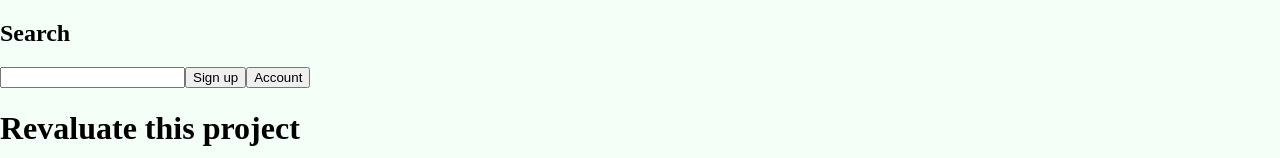
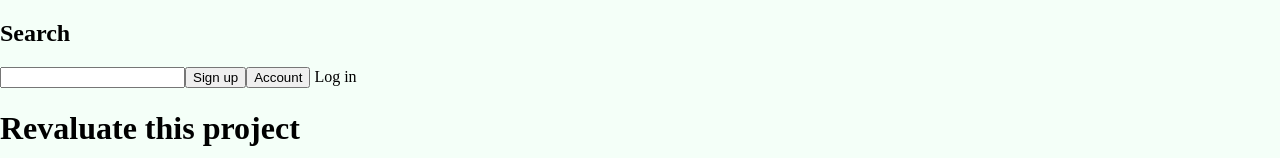
Before and after one commit to RicoMedi/fun-clips, a React (Create React App) app: page / in a window 1280 px wide. Shown: the part 180-338 px from the top of the page. Built offline with nearby package versions, Linux system fonts and the light colour scheme; a web font is replaced by a local one.

Commit message:
more ui updates

```diff
--- a/src/home/HomePage.js
+++ b/src/home/HomePage.js
@@ -8,6 +8,7 @@ export const HomePage = () => {
       <input type="text"></input>
     <button>Sign up</button>
    <button> Account </button>
+   <buton> Log in</buton>
     <h1>
       Revaluate this project
     </h1>
```
